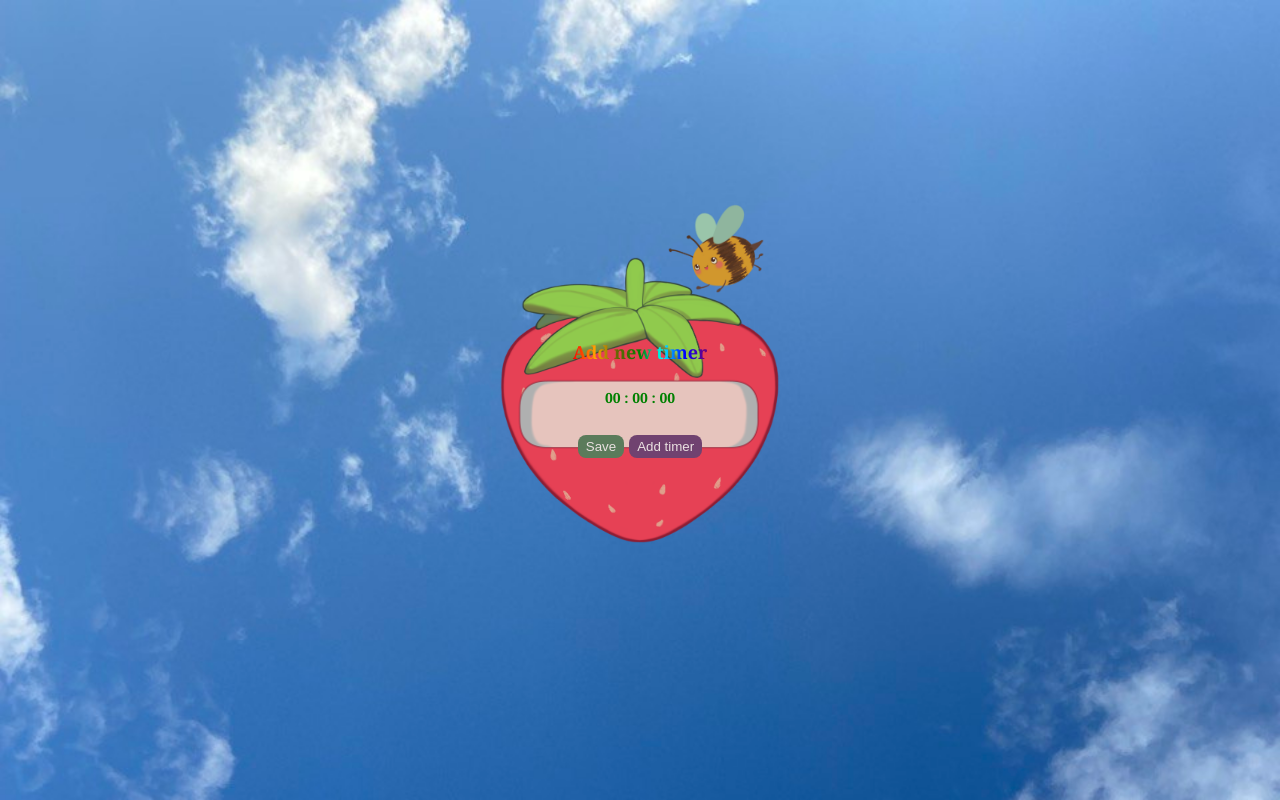
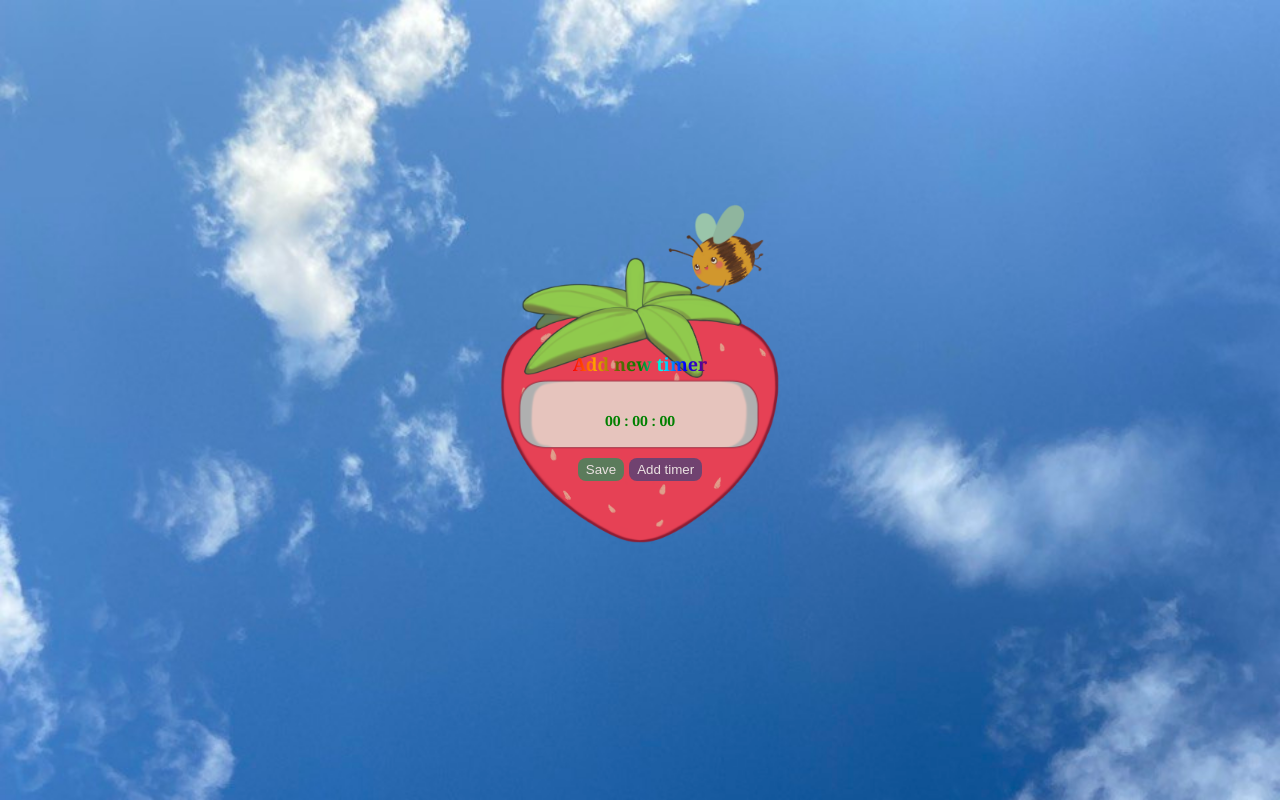
Before and after one commit to JaynDy/Timer_App, a React (Vite) app in the folder client/: page / in a window 1280 px wide. Built offline with nearby package versions, Linux system fonts and the light colour scheme; no server answers.

Commit message:
changed client/api

```diff
--- a/client/src/App.jsx
+++ b/client/src/App.jsx
@@ -26,6 +26,8 @@ import sound1 from "./sounds/sound1.mp3";
 import { getSoundEnabled, getTimers, saveSoundEnabled } from "./api/api.timers";
 
 export default function App() {
+  const dispatch = useDispatch();
+
   const [isFormVisible, setIsFormVisible] = useState(true);
   const [isListVisible, setIsListVisible] = useState(false);
   const [isAdditionListVisible, setIsAdditionListVisible] = useState(false);
@@ -52,11 +54,11 @@ export default function App() {
   const [previousCurrentTimer, setPreviousCurrentTimer] = useState(null);
 
   const timeRef = useRef(null);
-  const dispatch = useDispatch();
+
   const currentTimer = useSelector((state) => state.timer.currentTimer);
-  console.log("currentTimer", currentTimer);
+  // console.log("currentTimer", currentTimer);
   const timers = useSelector((state) => state.timers);
-  console.log("timers redux", timers);
+  // console.log("timers redux", timers);
 
   useEffect(() => {
     const preselectedTimer = timers.find((timer) => timer.isSelected);
@@ -74,16 +76,21 @@ export default function App() {
         dispatch(setCurrentTimer({ mainTimerId: updatedMainTimer.id }));
       }
     }
-  }, [timers, isClickAdditionalTimerBtn, isListVisible]);
+  }, [timers, isClickAdditionalTimerBtn, isListVisible, currentTimer]);
 
   useEffect(() => {
-    console.log("isClickBtnAdd", isClickBtnAdd);
-    console.log("isClickAdditionalTimerBtn", isClickAdditionalTimerBtn);
-    console.log("isFormVisible", isFormVisible);
-    console.log("isListVisible", isListVisible);
-    console.log("isAdditionListVisible", isAdditionListVisible);
-    console.log("initialTimer", initialTimer);
-    console.log("previousCurrentTimer", previousCurrentTimer);
+    // console.log("isClickBtnAdd", isClickBtnAdd);
+    // console.log("isClickAdditionalTimerBtn", isClickAdditionalTimerBtn);
+    // console.log("isFormVisible", isFormVisible);
+    // console.log("isListVisible", isListVisible);
+    // console.log("isAdditionListVisible", isAdditionListVisible);
+    // console.log("initialTimer", initialTimer);
+    // console.log("previousCurrentTimer", previousCurrentTimer);
+    console.log("currentTimer", currentTimer.remainingTime);
+    console.log(
+      "hasRunAllAdditionTimersRef",
+      hasRunAllAdditionTimersRef.current
+    );
   });
 
   useEffect(() => {
@@ -112,7 +119,7 @@ export default function App() {
     getSoundEnabled().then((isEnabled) => {
       setIsSoundEnabled(isEnabled);
     });
-  }, []);
+  }, [setIsSoundEnabled]);
 
   const toggleSound = () => {
     const newValue = !isSoundEnabled;
@@ -215,6 +222,7 @@ export default function App() {
     switch (actionType) {
       case "additionalTimer":
         setIsClickAdditionalTimerBtn(true);
+        console.log("Set to true", isClickAdditionalTimerBtn);
         setPreviousCurrentTimer(currentTimer);
 
         let mainTimer = timers.find((timer) => timer.id === currentTimer.id);
--- a/client/src/api/api.timers.js
+++ b/client/src/api/api.timers.js
@@ -18,8 +18,7 @@ export const saveTimers = async (timers) => {
 export const getSoundEnabled = async () => {
   const response = await fetch(`${SERVER_URL}/sound`);
   const data = await response.json();
-  console.log("isSoundEnabled:", data);
-  return data;
+  return data.isSoundEnabled;
 };
 
 export const saveSoundEnabled = async (isEnabled) => {
--- a/client/src/components/MainImg/MainImg.module.css
+++ b/client/src/components/MainImg/MainImg.module.css
@@ -44,7 +44,7 @@
 }
 .labelTime {
   position: absolute;
-  top: 47%;
+  top: 49%;
   left: 50%;
   transform: translate(-50%, -50%);
   font-family: Georgia, "Times New Roman", Times, serif;
--- a/client/src/components/TimerButton/TimerButton.jsx
+++ b/client/src/components/TimerButton/TimerButton.jsx
@@ -11,7 +11,7 @@ export const TimerButton = ({ timerState, prevTimerState }) => {
 
       setTimeout(() => {
         setIsButtonMoving(false);
-      }, 500);
+      }, 300);
     }
 
     prevTimerState.current = timerState;
@@ -24,7 +24,7 @@ export const TimerButton = ({ timerState, prevTimerState }) => {
         isButtonMoving ? styles.running : ""
       }`}
     >
-      <Icon name="yellowBtn" className={styles.btn}></Icon>
+      <Icon name="lightBtn" className={styles.btn}></Icon>
     </div>
   );
 };
--- a/client/src/components/TimerButton/TimerButton.module.css
+++ b/client/src/components/TimerButton/TimerButton.module.css
@@ -1,12 +1,12 @@
 .timerButtonContainer {
   position: absolute;
   top: 40%;
-  left: 78%;
+  left: 80%;
   z-index: -1;
   transition: 0.3s ease, left 0.5s ease;
 }
 .timerButtonContainer.running {
-  left: 85%;
+  left: 90%;
 }
 .btn {
   width: 50px !important;
--- a/client/src/components/TimerForm/TimerForm.module.css
+++ b/client/src/components/TimerForm/TimerForm.module.css
@@ -13,7 +13,7 @@ form {
   display: flex;
   flex-direction: column;
   align-items: center;
-  gap: 3px;
+  gap: 15px;
 }
 label {
   font-family: Georgia, "Times New Roman", Times, serif;
@@ -44,7 +44,7 @@ img.crossImg {
   height: 20px;
 }
 .timerInput {
-  margin-top: 8.5%;
+  margin-top: 12.5%;
   display: flex;
   align-items: center;
   justify-content: center;
--- a/client/src/components/TimerList/TimerList.module.css
+++ b/client/src/components/TimerList/TimerList.module.css
@@ -5,7 +5,7 @@
   margin: 0;
   background-color: var(--screen-color);
   border-radius: 33px;
-  width: 85%;
+  width: 86%;
   height: 45%;
   perspective: 1500px;
   border: 2px solid green;
```
Also changed, not shown: 1 other file (tests, documents, lock files or other folders).
